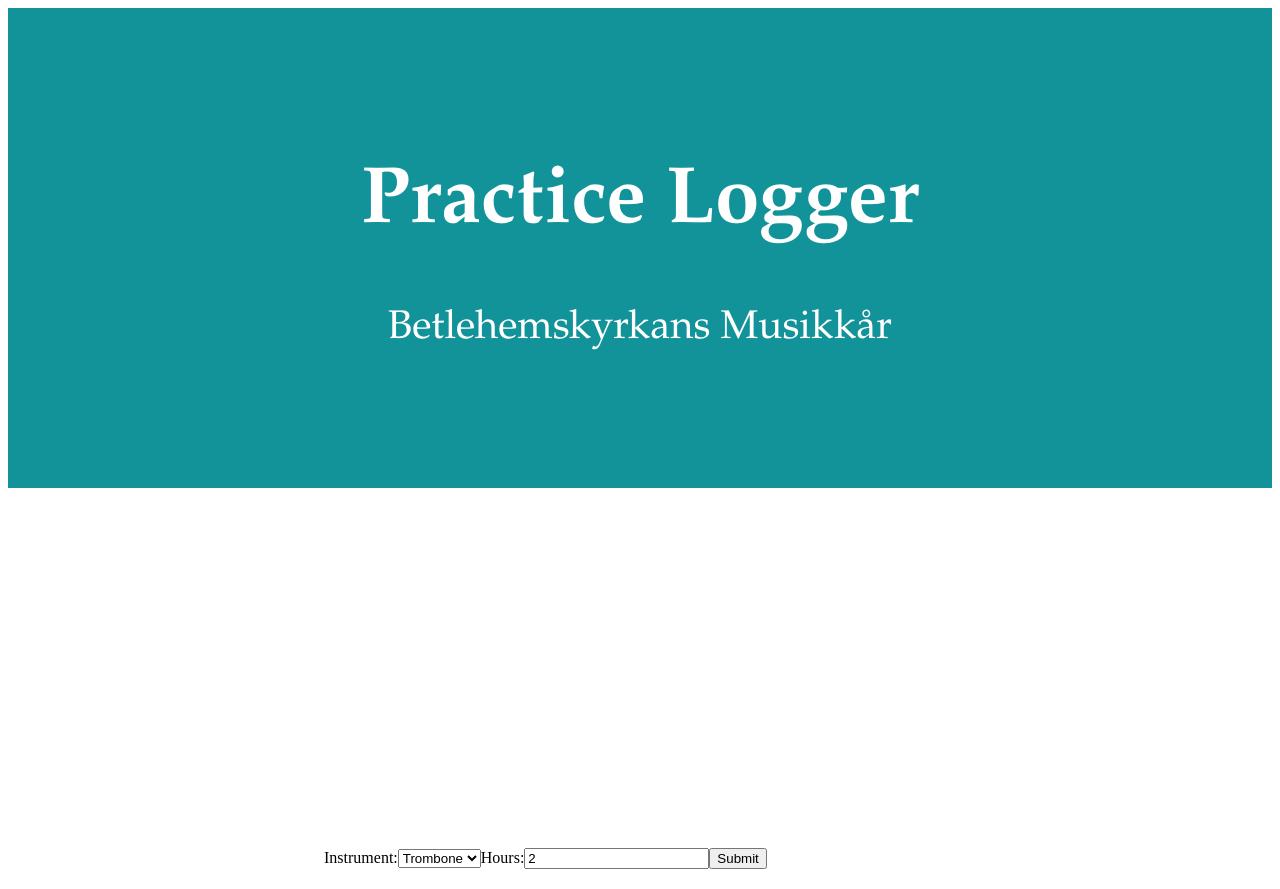
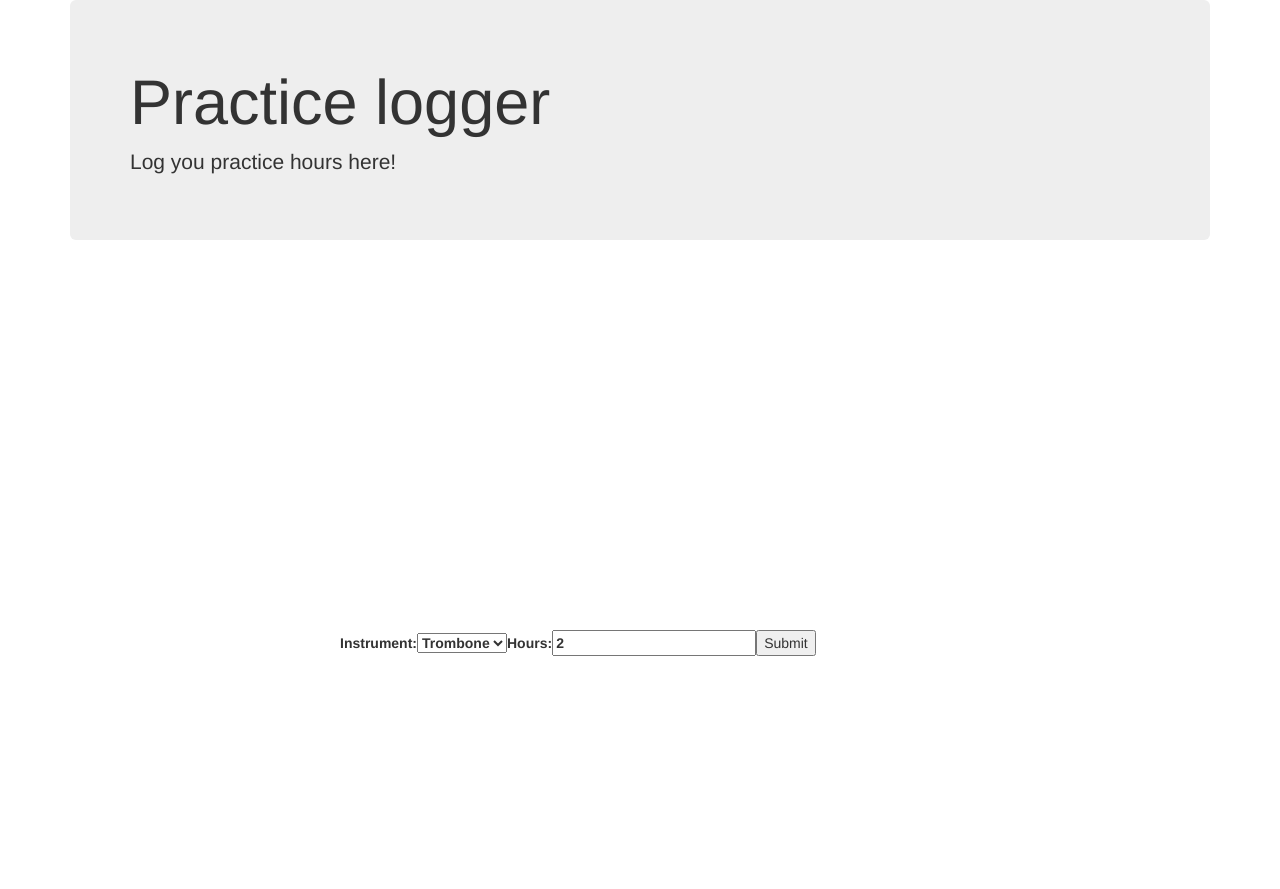
Before and after one commit to mathenri/practice-logger, a React (Create React App) app in the folder client/: page / in a window 1280 px wide. After the commit the page ends 800 px from the top, so only its background shows below. Built offline with nearby package versions, Linux system fonts and the light colour scheme; no server answers.

Commit message:
Changeing hero banner to Boostrap Jumbotron

```diff
--- a/client/package.json
+++ b/client/package.json
@@ -3,7 +3,9 @@
   "version": "0.1.0",
   "private": true,
   "dependencies": {
+    "bootstrap": "^3.3.7",
     "react": "^16.1.1",
+    "react-bootstrap": "^0.32.0",
     "react-dom": "^16.1.1",
     "react-scripts": "1.0.17",
     "react-vis": "^1.8.0"
--- a/client/public/index.html
+++ b/client/public/index.html
@@ -7,12 +7,6 @@
     <noscript>
       You need to enable JavaScript to run this app.
     </noscript>
-    <div class="hero-image">
-      <div class="hero-text">
-        <h1>Practice Logger</h1>
-        <p>Betlehemskyrkans Musikkår</p>
-      </div>
-    </div>
     <div id="root" />
   </body>
 </html>
--- a/client/src/App.js
+++ b/client/src/App.js
@@ -2,6 +2,9 @@ import React, { Component } from 'react';
 import './App.css';
 import '../node_modules/react-vis/dist/style.css';
 import {XYPlot, XAxis, YAxis, VerticalBarSeries} from 'react-vis';
+import {Jumbotron} from 'react-bootstrap';
+import '../node_modules/bootstrap/dist/css/bootstrap.css';
+import '../node_modules/bootstrap/dist/css/bootstrap-theme.css';
 
 class App extends Component {
   constructor() {
@@ -27,6 +30,12 @@ class App extends Component {
 
     return (
       <div className="App">
+        <div className="container">
+          <Jumbotron>
+          <h1>Practice logger</h1>
+          <p>Log you practice hours here!</p>
+          </Jumbotron>
+        </div>
         <div className="centered">
           <XYPlot height={300} width={500} colorType="category" xType="ordinal">
             <VerticalBarSeries data={formattedRecords} />
```
Also changed, not shown: client/public/manifest.json (deleted), 2 other files (tests, documents, lock files or other folders).
